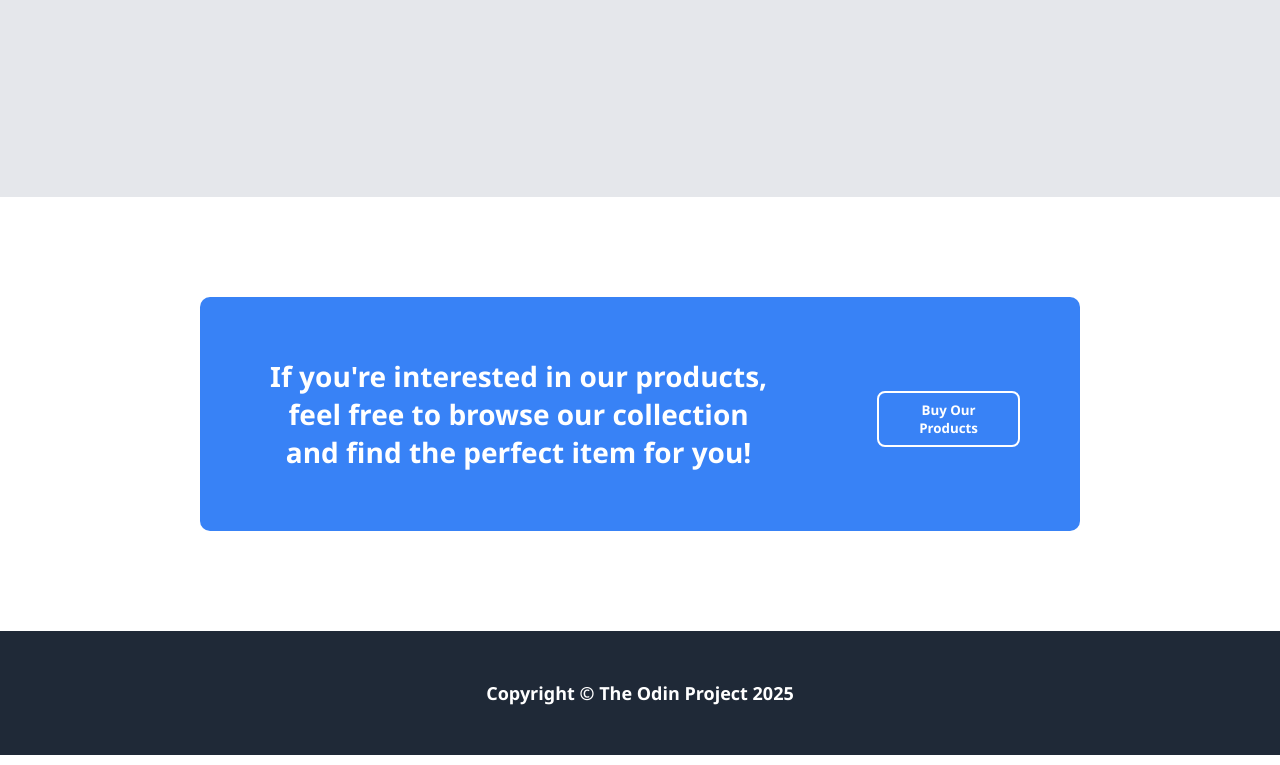
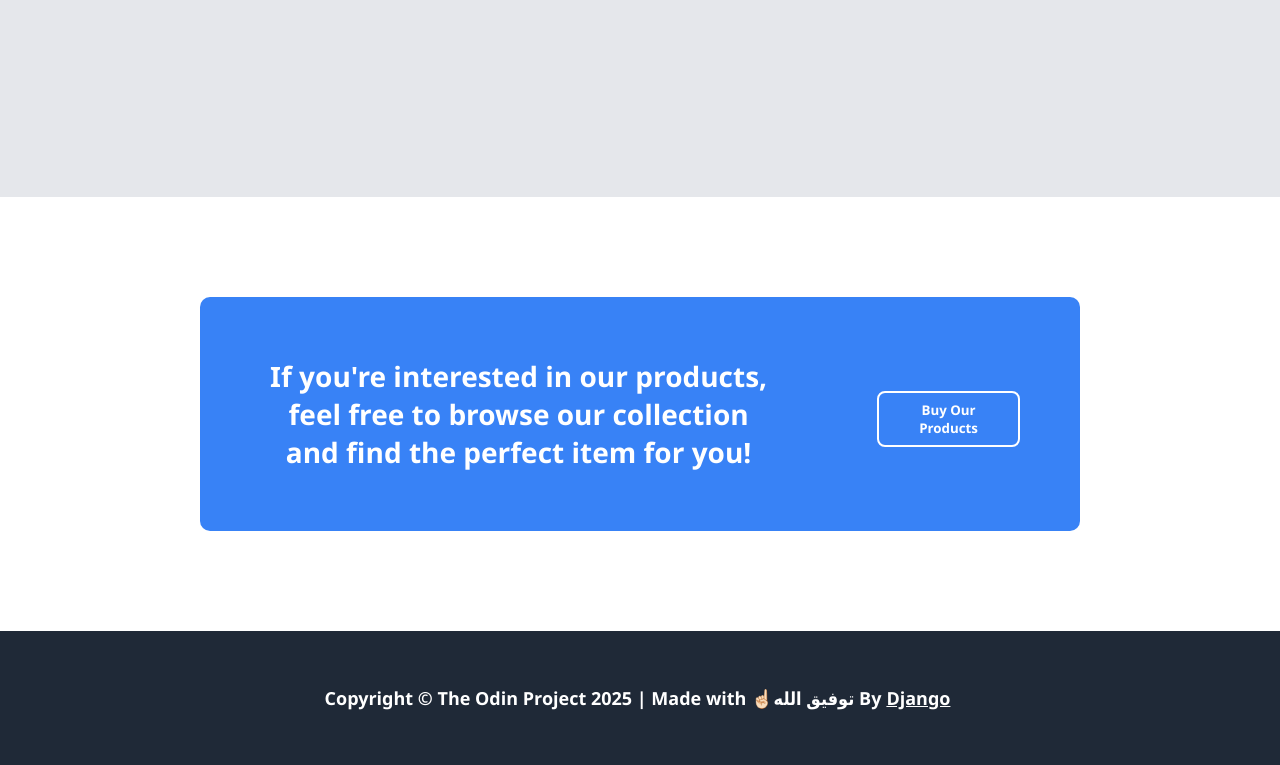
Before and after one commit to django-unchained-01/vitalait-landing-page, a plain HTML site: page index.html in a window 1280 px wide. Shown: the part 1482-2247 px from the top of the page. Drawn offline with Linux system fonts and the light colour scheme.

Commit message:
Add GitHub link to footer of the page

```diff
--- a/index.html
+++ b/index.html
@@ -99,7 +99,7 @@
     </div>
 
     <div class="footer">
-        Copyright &#169; The Odin Project 2025
+        Copyright &#169; The Odin Project 2025 | Made with ☝🏻توفيق الله By <span class="github-link"><a href="https://github.com/django-unchained-01" target="_blank">Django</a></span>
     </div>
 
 </body>
--- a/style.css
+++ b/style.css
@@ -198,3 +198,8 @@ button {
     max-width: 240px;
     height: 240px;
 }
+
+.github-link {
+    padding: 5px;
+    text-decoration: underline;
+}
```
